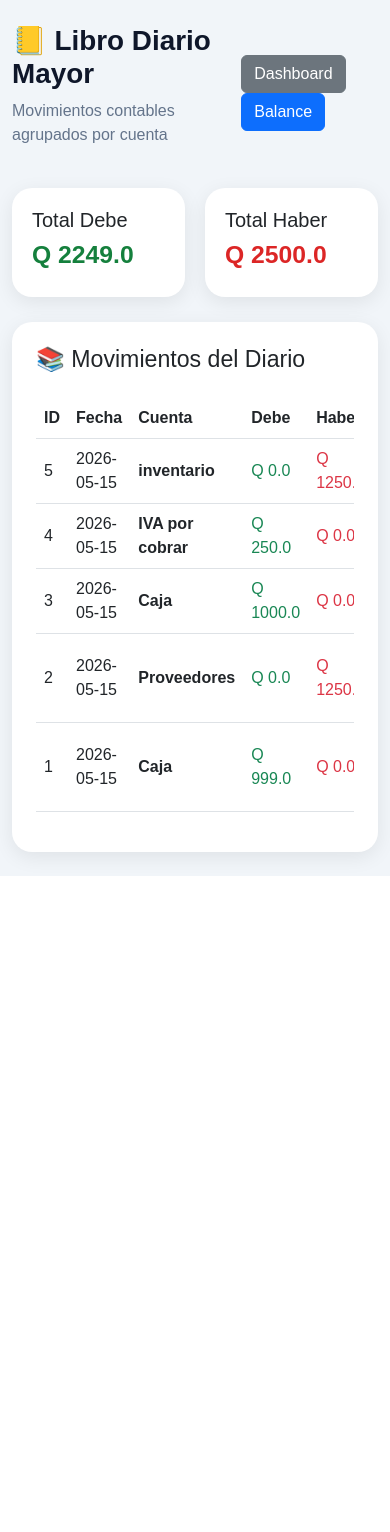
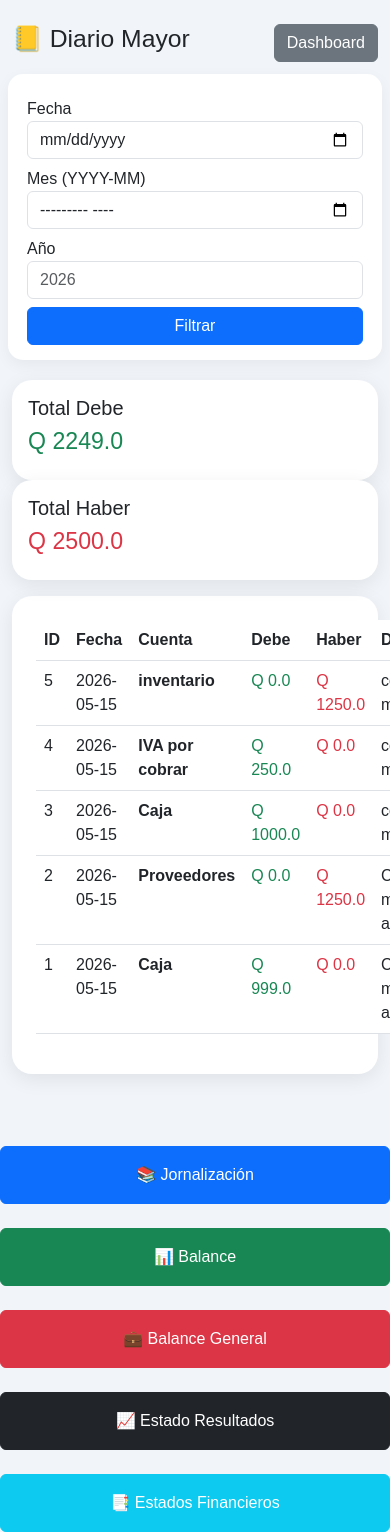
Before and after one commit to benysamayoa/sistema-contable-flask, a Flask app: page /diario_mayor in a window 390 px wide; the page is wider, and only the part inside the window is pictured. Before the commit the page ends 876 px from the top of that part, so only its background shows below. Run offline with Flask 3, Linux system fonts and the light colour scheme; data comes from the database, SQL or seed files in the repository.

Commit message:
Update diario_mayor.html

```diff
--- a/templates/diario_mayor.html
+++ b/templates/diario_mayor.html
@@ -11,7 +11,7 @@
 
 body{
     background:#f1f5f9;
-            font-family:Arial, Helvetica, sans-serif;
+    font-family:Arial;
 }
 
 .contenedor{
@@ -19,20 +19,11 @@
     margin:auto;
 }
 
-        .card-style{
+.card-box{
+    background:white;
     border:none;
     border-radius:20px;
     box-shadow:0 5px 20px rgba(0,0,0,.08);
-            background:white;
-        }
-
-        .titulo{
-            font-weight:bold;
-            color:#0f172a;
-        }
-
-        .subtitulo{
-            color:#64748b;
 }
 
 thead{
@@ -40,35 +31,22 @@
     color:white;
 }
 
+.saldo-pos{color:green;font-weight:bold;}
+.saldo-neg{color:red;font-weight:bold;}
+
 .topbar{
     display:flex;
     justify-content:space-between;
     align-items:center;
-            margin-bottom:25px;
+    margin-bottom:20px;
 }
 
-        .resumen{
-            display:grid;
-            grid-template-columns:repeat(2,1fr);
-            gap:20px;
-            margin-bottom:25px;
-        }
-
-        .card-resumen{
+.filtros{
     background:white;
-            border-radius:20px;
-            padding:20px;
-            box-shadow:0 5px 20px rgba(0,0,0,.08);
-        }
-
-        .debe{
-            color:#15803d;
-            font-weight:bold;
-        }
-
-        .haber{
-            color:#dc2626;
-            font-weight:bold;
+    padding:15px;
+    border-radius:15px;
+    box-shadow:0 5px 15px rgba(0,0,0,.05);
+    margin-bottom:20px;
 }
 
 </style>
@@ -81,52 +59,65 @@
 <!-- TOP -->
 <div class="topbar">
 
-        <div>
-            <h1 class="titulo">📒 Libro Diario Mayor</h1>
-            <p class="subtitulo">Movimientos contables agrupados por cuenta</p>
-        </div>
+<h2>📒 Diario Mayor</h2>
 
 <div>
-
-            <a href="/dashboard" class="btn btn-secondary">
-                Dashboard
-            </a>
-
-            <a href="/balance_saldos" class="btn btn-primary">
-                Balance
-            </a>
-
+<a href="/dashboard" class="btn btn-secondary">Dashboard</a>
 </div>
 
 </div>
 
-    <!-- RESUMEN -->
-    <div class="resumen">
+<!-- FILTROS -->
+<form method="GET" action="/diario_mayor" class="filtros row g-2">
 
-        <div class="card-resumen">
-            <h5>Total Debe</h5>
-            <h2 class="debe">
-                Q {{ mayor | sum(attribute=1) | round(2) }}
-            </h2>
+<div class="col-md-3">
+<label>Fecha</label>
+<input type="date" name="fecha" class="form-control">
 </div>
 
-        <div class="card-resumen">
+<div class="col-md-3">
+<label>Mes (YYYY-MM)</label>
+<input type="month" name="mes" class="form-control">
+</div>
+
+<div class="col-md-3">
+<label>Año</label>
+<input type="number" name="anio" class="form-control" placeholder="2026">
+</div>
+
+<div class="col-md-3 d-flex align-items-end">
+<button class="btn btn-primary w-100">Filtrar</button>
+</div>
+
+</form>
+
+<!-- RESUMEN -->
+<div class="row mb-3">
+
+<div class="col-md-6">
+<div class="card-box p-3">
+<h5>Total Debe</h5>
+<h3 class="text-success">
+Q {{ diario | sum(attribute=3) }}
+</h3>
+</div>
+</div>
+
+<div class="col-md-6">
+<div class="card-box p-3">
 <h5>Total Haber</h5>
-            <h2 class="haber">
-                Q {{ mayor | sum(attribute=2) | round(2) }}
-            </h2>
+<h3 class="text-danger">
+Q {{ diario | sum(attribute=4) }}
+</h3>
+</div>
 </div>
 
 </div>
 
-    <!-- TABLA DIARIO -->
-    <div class="card-style p-4">
+<!-- TABLA -->
+<div class="card-box p-4">
 
-        <h3 class="mb-4">📚 Movimientos del Diario</h3>
-
-        <div class="table-responsive">
-
-            <table class="table table-hover align-middle">
+<table class="table table-hover">
 
 <thead>
 <tr>
@@ -142,16 +133,14 @@
 <tbody>
 
 {% for d in diario %}
-
 <tr>
 <td>{{ d[0] }}</td>
 <td>{{ d[1] }}</td>
-                        <td><strong>{{ d[2] }}</strong></td>
+<td><b>{{ d[2] }}</b></td>
 <td class="text-success">Q {{ d[3] }}</td>
 <td class="text-danger">Q {{ d[4] }}</td>
 <td>{{ d[5] }}</td>
 </tr>
-
 {% endfor %}
 
 </tbody>
@@ -162,7 +151,59 @@
 
 </div>
 
+<div class="row g-4 mt-4">
+
+<div class="col-md-2">
+        <a href="/jornalizacion"
+        class="btn btn-primary w-100 btn-acceso py-3">
+            📚 Jornalización
+        </a>
     </div>
+
+
+
+
+    <div class="col-md-2">
+        <a href="/balance"
+        class="btn btn-success w-100 btn-acceso py-3">
+            📊 Balance
+        </a>
+    </div>
+
+
+
+    <div class="col-md-2">
+        <a href="/balance_general"
+        class="btn btn-danger w-100 btn-acceso py-3">
+            💼 Balance General
+        </a>
+    </div>
+
+    <div class="col-md-3">
+        <a href="/estado_resultados"
+        class="btn btn-dark w-100 btn-acceso py-3">
+            📈 Estado Resultados
+        </a>
+    </div>
+
+    <div class="col-md-3">
+        <a href="/estados_financieros"
+        class="btn btn-info text-white w-100 btn-acceso py-3">
+            📑 Estados Financieros
+        </a>
+    </div>
+
+</div>
+
+
+
 
 </body>
 </html>
+
+
+
+
+
+</body>
+</html>
```
Lines whose indentation alone changed are shown as unchanged.
